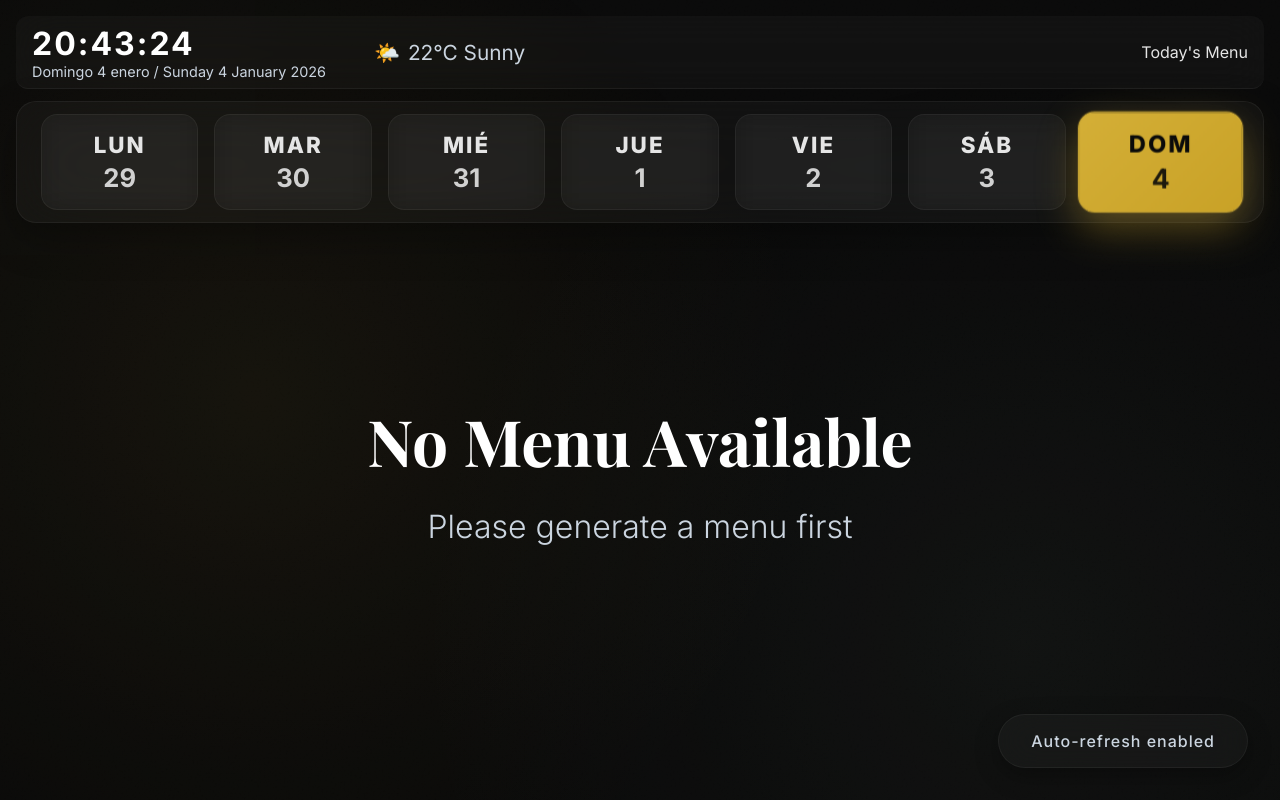
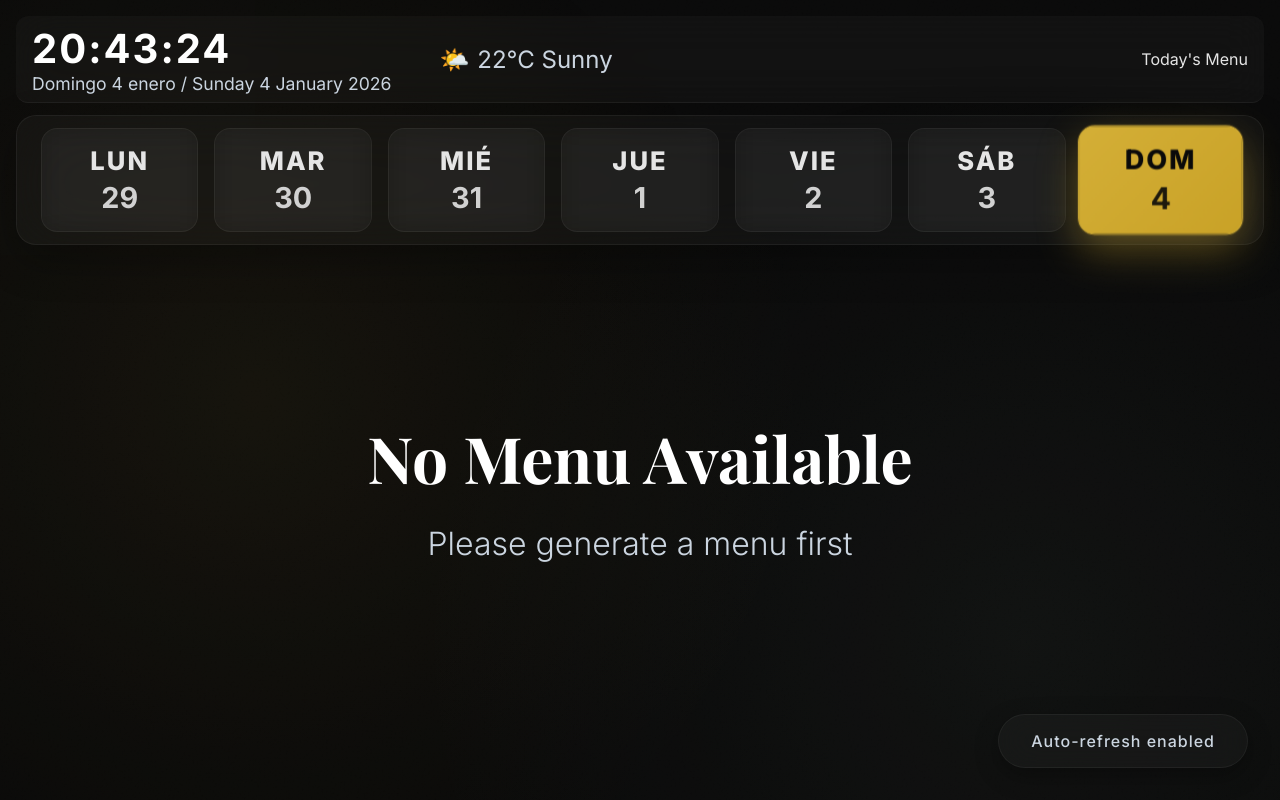
Before and after one commit to jarosquijano-netizen/kAitchen, a Flask app: page /tv in a window 1280 px wide. Run offline with Flask 3, Linux system fonts and the light colour scheme.

Commit message:
Mejora: Aumentar tamaÃ±os de fuente y espaciado para mejor legibilidad en monitores de 24 pulgadas

```diff
--- a/templates/tv_display.html
+++ b/templates/tv_display.html
@@ -118,7 +118,7 @@
         }
 
         .clock {
-            font-size: 2rem;
+            font-size: 2.5rem;
             font-weight: 700;
             font-family: 'Inter', sans-serif;
             color: var(--white);
@@ -126,13 +126,13 @@
         }
 
         .date-display {
-            font-size: 0.9rem;
+            font-size: 1.1rem;
             color: var(--silver);
             font-weight: 400;
         }
 
         .weather {
-            font-size: 1.3rem;
+            font-size: 1.5rem;
             color: var(--silver);
             display: flex;
             align-items: center;
@@ -248,7 +248,7 @@
         }
 
         .week-day-name {
-            font-size: 1.4rem;
+            font-size: 1.6rem;
             font-weight: 800;
             margin-bottom: 0.25rem;
             text-transform: uppercase;
@@ -257,7 +257,7 @@
         }
 
         .week-day-date {
-            font-size: 1.6rem;
+            font-size: 1.8rem;
             font-weight: 700;
             opacity: 0.9;
         }
@@ -1271,7 +1335,7 @@
                 let ingredientsBadgesHtml = '';
                 if (ingredients.length > 0) {
                     const badges = ingredients.map(ing =>
-                        `<span style="font-size: 0.75rem; padding: 0.375rem 0.75rem; background: rgba(255, 255, 255, 0.03); backdrop-filter: blur(12px); -webkit-backdrop-filter: blur(12px); border: 1px solid rgba(255, 255, 255, 0.05); border-radius: 0.5rem; color: rgba(255, 255, 255, 0.8); white-space: nowrap;">${ing}</span>`
+                        `<span style="font-size: 0.875rem; padding: 0.5rem 0.875rem; background: rgba(255, 255, 255, 0.03); backdrop-filter: blur(12px); -webkit-backdrop-filter: blur(12px); border: 1px solid rgba(255, 255, 255, 0.05); border-radius: 0.5rem; color: rgba(255, 255, 255, 0.8); white-space: nowrap;">${ing}</span>`
                     ).join('');
                     ingredientsBadgesHtml = `<div style="display: flex; flex-wrap: wrap; gap: 0.5rem;">${badges}</div>`;
                 }
@@ -1286,15 +1350,15 @@
                 if (nutritionItems.length > 0) {
                     nutritionHtml = `
                         <div style="display: flex; flex-direction: column; gap: 0.75rem;">
-                            <h3 style="font-size: 0.75rem; font-weight: 700; text-transform: uppercase; letter-spacing: 0.1em; color: rgba(255, 255, 255, 0.4); display: flex; align-items: center; gap: 0.5rem;">
-                                <span style="font-size: 0.875rem;">ℹ️</span>
+                            <h3 style="font-size: 0.875rem; font-weight: 700; text-transform: uppercase; letter-spacing: 0.1em; color: rgba(255, 255, 255, 0.4); display: flex; align-items: center; gap: 0.5rem;">
+                                <span style="font-size: 1rem;">ℹ️</span>
                                 <span>Nutrition Focus</span>
                             </h3>
                             <div style="display: grid; grid-template-columns: repeat(3, 1fr); gap: 0.75rem;">
                                 ${nutritionItems.map(item => `
                                     <div style="padding: 0.75rem; background: rgba(255, 255, 255, 0.05); border-radius: 0.75rem; border: 1px solid rgba(255, 255, 255, 0.05); text-align: center;">
-                                        <div style="font-size: 0.625rem; text-transform: uppercase; color: rgba(255, 255, 255, 0.3); font-weight: 700; margin-bottom: 0.25rem;">${item.key}</div>
-                                        <div style="font-size: 0.875rem; font-weight: 700; color: rgba(255, 255, 255, 0.9);">${item.val}</div>
+                                        <div style="font-size: 0.75rem; text-transform: uppercase; color: rgba(255, 255, 255, 0.3); font-weight: 700; margin-bottom: 0.25rem;">${item.key}</div>
+                                        <div style="font-size: 1rem; font-weight: 700; color: rgba(255, 255, 255, 0.9);">${item.val}</div>
                                     </div>
                                 `).join('')}
                             </div>
@@ -1308,7 +1372,7 @@
                 // Return complete meal card HTML matching zenith design EXACTLY
                 return {
                     html: `
-                        <div style="position: relative; overflow: hidden; background: rgba(255, 255, 255, 0.03); backdrop-filter: blur(12px); -webkit-backdrop-filter: blur(12px); border: 1px solid rgba(255, 255, 255, 0.05); border-radius: 1.5rem; padding: 1.25rem; display: flex; flex-direction: column; gap: 1rem; transition: all 0.5s ease;">
+                        <div style="position: relative; overflow: hidden; background: rgba(255, 255, 255, 0.03); backdrop-filter: blur(12px); -webkit-backdrop-filter: blur(12px); border: 1px solid rgba(255, 255, 255, 0.05); border-radius: 1.5rem; padding: 1.5rem; display: flex; flex-direction: column; gap: 1.25rem; transition: all 0.5s ease;">
                             <!-- Background Accent Blur (zenith: -top-24 -right-24 w-64 h-64 blur-[100px] opacity-20) -->
                             <div style="position: absolute; top: -96px; right: -96px; width: 256px; height: 256px; background: ${isAdult ? '#3B82F6' : '#F97316'}; opacity: 0.2; filter: blur(100px); pointer-events: none; border-radius: 50%; z-index: 0;"></div>
 
@@ -1330,8 +1394,8 @@
                             <!-- Meal Type and Name (zenith: flex flex-col gap-4) -->
                             <div style="display: flex; flex-direction: column; gap: 1rem; position: relative; z-index: 1;">
                                 <div style="display: flex; flex-direction: column;">
-                                    <span style="font-size: 0.625rem; text-transform: uppercase; letter-spacing: 0.1em; color: rgba(255, 255, 255, 0.4); margin-bottom: 0.25rem;">${mealNames[mealType].es} / ${mealNames[mealType].en}</span>
-                                    <h2 style="font-family: 'Playfair Display', serif; font-size: 1.5rem; color: #FFFFFF; line-height: 1.2; margin: 0; transition: color 0.3s ease;">
+                                    <span style="font-size: 0.75rem; text-transform: uppercase; letter-spacing: 0.1em; color: rgba(255, 255, 255, 0.4); margin-bottom: 0.25rem;">${mealNames[mealType].es} / ${mealNames[mealType].en}</span>
+                                    <h2 style="font-family: 'Playfair Display', serif; font-size: 2rem; color: #FFFFFF; line-height: 1.2; margin: 0; transition: color 0.3s ease;">
                                         ${mealName}
                                     </h2>
                                 </div>
@@ -1339,8 +1403,8 @@
                                 <!-- Description with sparkles (zenith: flex items-center gap-2 p-3 bg-white/5) -->
                                 ${porqueSeleccionada ? `
                                     <div style="display: flex; align-items: flex-start; gap: 0.5rem; padding: 0.75rem; background: rgba(255, 255, 255, 0.05); border-radius: 0.75rem; border: 1px solid rgba(255, 255, 255, 0.05);">
-                                        <span style="font-size: 0.875rem; color: #EAB308; flex-shrink: 0;">✨</span>
-                                        <p style="font-size: 0.75rem; color: rgba(255, 255, 255, 0.7); line-height: 1.6; font-style: italic; margin: 0;">
+                                        <span style="font-size: 1rem; color: #EAB308; flex-shrink: 0;">✨</span>
+                                        <p style="font-size: 0.875rem; color: rgba(255, 255, 255, 0.7); line-height: 1.6; font-style: italic; margin: 0;">
                                             ${porqueSeleccionada}
                                         </p>
                                     </div>
@@ -1352,19 +1416,19 @@
                                 ${prepTime ? `
                                     <div style="display: flex; align-items: center; gap: 0.5rem; color: rgba(255, 255, 255, 0.6);">
                                         <span style="font-size: 1rem; width: 1rem; height: 1rem; display: flex; align-items: center; justify-content: center;">⏱️</span>
-                                        <span style="font-size: 0.875rem; font-weight: 500;">${prepTime} min</span>
+                                        <span style="font-size: 1rem; font-weight: 500;">${prepTime} min</span>
                                     </div>
                                 ` : ''}
                                 ${calories ? `
                                     <div style="display: flex; align-items: center; gap: 0.5rem; color: rgba(255, 255, 255, 0.6);">
-                                        <span style="font-size: 1rem; width: 1rem; height: 1rem; display: flex; align-items: center; justify-content: center;">🔥</span>
-                                        <span style="font-size: 0.875rem; font-weight: 500;">${calories} kcal</span>
+                                        <span style="font-size: 1.2rem; width: 1.2rem; height: 1.2rem; display: flex; align-items: center; justify-content: center;">🔥</span>
+                                        <span style="font-size: 1rem; font-weight: 500;">${calories} kcal</span>
                                     </div>
                                 ` : ''}
                                 ${ingredients.length > 0 ? `
                                     <div style="display: flex; align-items: center; gap: 0.5rem; color: rgba(255, 255, 255, 0.6);">
-                                        <span style="font-size: 1rem; width: 1rem; height: 1rem; display: flex; align-items: center; justify-content: center;">🍴</span>
-                                        <span style="font-size: 0.875rem; font-weight: 500;">${ingredients.length} Items</span>
+                                        <span style="font-size: 1.2rem; width: 1.2rem; height: 1.2rem; display: flex; align-items: center; justify-content: center;">🍴</span>
+                                        <span style="font-size: 1rem; font-weight: 500;">${ingredients.length} Items</span>
                                     </div>
                                 ` : ''}
                             </div>
@@ -1372,7 +1436,7 @@
                             <!-- Ingredients Section (zenith: flex flex-col gap-6) -->
                             ${ingredientsBadgesHtml ? `
                                 <div style="position: relative; z-index: 1;">
-                                    <h3 style="font-size: 0.75rem; font-weight: 700; text-transform: uppercase; letter-spacing: 0.1em; color: rgba(255, 255, 255, 0.4); margin-bottom: 0.75rem; display: flex; align-items: center; gap: 0.5rem;">
+                                    <h3 style="font-size: 0.875rem; font-weight: 700; text-transform: uppercase; letter-spacing: 0.1em; color: rgba(255, 255, 255, 0.4); margin-bottom: 0.75rem; display: flex; align-items: center; gap: 0.5rem;">
                                         <span>✓</span>
                                         <span>Ingredients</span>
                                     </h3>
@@ -1383,11 +1447,11 @@
                             <!-- Instructions (moved up) -->
                             ${instrucciones ? `
                                 <div style="margin-top: 1rem; padding-top: 1rem; border-top: 1px solid rgba(255, 255, 255, 0.05); position: relative; z-index: 1;">
-                                    <div style="font-size: 0.75rem; color: rgba(255, 255, 255, 0.4); margin-bottom: 0.5rem; font-weight: 600; text-transform: uppercase; letter-spacing: 0.1em; display: flex; align-items: center; gap: 0.5rem;">
+                                    <div style="font-size: 0.875rem; color: rgba(255, 255, 255, 0.4); margin-bottom: 0.5rem; font-weight: 600; text-transform: uppercase; letter-spacing: 0.1em; display: flex; align-items: center; gap: 0.5rem;">
                                         <span>📖</span>
                                         <span>Preparation</span>
                                     </div>
-                                    <div style="font-size: 0.875rem; color: rgba(255, 255, 255, 0.7); line-height: 1.6; white-space: pre-wrap;">
+                                    <div style="font-size: 1rem; color: rgba(255, 255, 255, 0.7); line-height: 1.6; white-space: pre-wrap;">
                                         ${instrucciones}
                                     </div>
                                 </div>
@@ -1396,15 +1460,15 @@
                             <!-- Adaptations -->
                             ${adaptaciones ? `
                                 <div style="margin-top: 1rem; padding: 0.75rem; background: rgba(212, 175, 55, 0.1); border-radius: 0.75rem; border: 1px solid rgba(212, 175, 55, 0.2); position: relative; z-index: 1;">
-                                    <div style="font-size: 0.75rem; color: #D4AF37; font-weight: 600; margin-bottom: 0.25rem; text-transform: uppercase; letter-spacing: 0.1em;">✨ Adaptations</div>
-                                    <div style="font-size: 0.875rem; color: rgba(255, 255, 255, 0.7); line-height: 1.5;">${adaptaciones}</div>
+                                    <div style="font-size: 0.875rem; color: #D4AF37; font-weight: 600; margin-bottom: 0.25rem; text-transform: uppercase; letter-spacing: 0.1em;">✨ Adaptations</div>
+                                    <div style="font-size: 1rem; color: rgba(255, 255, 255, 0.7); line-height: 1.5;">${adaptaciones}</div>
                                 </div>
                             ` : ''}
 
                             <!-- Notes -->
                             ${notas ? `
                                 <div style="margin-top: 1rem; padding: 0.75rem; background: rgba(138, 161, 147, 0.1); border-radius: 0.75rem; border: 1px solid rgba(138, 161, 147, 0.2); position: relative; z-index: 1;">
-                                    <div style="font-size: 0.875rem; color: #8AA193; line-height: 1.5;">
+                                    <div style="font-size: 1rem; color: #8AA193; line-height: 1.5;">
                                         💡 ${notas}
                                     </div>
                                 </div>
@@ -1441,11 +1505,11 @@
                             <div style="margin-bottom: 1.5rem; padding: 1rem; background: rgba(255, 255, 255, 0.05); border-radius: 1rem; border: 1px solid rgba(255, 255, 255, 0.1); position: relative; z-index: 10;">
                             <div style="display: flex; justify-content: space-between; align-items: center; flex-wrap: wrap; gap: 1rem;">
                                 <div style="flex: 1; min-width: 200px;">
-                                    <div style="font-size: 0.75rem; color: rgba(255, 255, 255, 0.5); margin-bottom: 0.5rem; text-transform: uppercase; letter-spacing: 0.1em;">Califica este menú</div>
-                                    <div id="${adultRatingId}" style="display: flex; gap: 0.25rem; align-items: center;">
+                                    <div style="font-size: 0.875rem; color: rgba(255, 255, 255, 0.5); margin-bottom: 0.5rem; text-transform: uppercase; letter-spacing: 0.1em;">Califica este menú</div>
+                                    <div id="${adultRatingId}" style="display: flex; gap: 0.5rem; align-items: center;">
                                         ${[1, 2, 3, 4, 5].map(star => {
                                             return '<button onclick="rateDayMenu(\'adultos\', ' + star + ')" ' +
-                                                'style="background: none; border: none; font-size: 1.5rem; cursor: pointer; padding: 0.25rem; transition: transform 0.2s;" ' +
+                                                'style="background: none; border: none; font-size: 2rem; cursor: pointer; padding: 0.5rem; transition: transform 0.2s;" ' +
                                                 'onmouseover="this.style.transform=\'scale(1.2)\'" ' +
                                                 'onmouseout="this.style.transform=\'scale(1)\'" ' +
                                                 'title="' + star + ' ' + (star === 1 ? 'estrella' : 'estrellas') + '">' +
@@ -1455,7 +1519,7 @@
                                     </div>
                                 </div>
                                 <button id="${adultRegenId}" onclick="regenerateDayMenu('adultos')"
-                                    style="padding: 0.75rem 1.5rem; background: rgba(59, 130, 246, 0.2); border: 1px solid rgba(59, 130, 246, 0.4); border-radius: 0.75rem; color: #60A5FA; font-size: 0.875rem; font-weight: 600; cursor: pointer; transition: all 0.3s; text-transform: uppercase; letter-spacing: 0.05em;"
+                                    style="padding: 1rem 2rem; background: rgba(59, 130, 246, 0.2); border: 1px solid rgba(59, 130, 246, 0.4); border-radius: 0.75rem; color: #60A5FA; font-size: 1rem; font-weight: 600; cursor: pointer; transition: all 0.3s; text-transform: uppercase; letter-spacing: 0.05em;"
                                     onmouseover="this.style.background='rgba(59, 130, 246, 0.3)'; this.style.borderColor='rgba(59, 130, 246, 0.6)'"
                                     onmouseout="this.style.background='rgba(59, 130, 246, 0.2)'; this.style.borderColor='rgba(59, 130, 246, 0.4)'">
                                     🔄 Regenerar Menú Adultos
@@ -1516,11 +1580,11 @@
                             <div style="margin-bottom: 1.5rem; padding: 1rem; background: rgba(255, 255, 255, 0.05); border-radius: 1rem; border: 1px solid rgba(255, 255, 255, 0.1); position: relative; z-index: 10;">
                             <div style="display: flex; justify-content: space-between; align-items: center; flex-wrap: wrap; gap: 1rem;">
                                 <div style="flex: 1; min-width: 200px;">
-                                    <div style="font-size: 0.75rem; color: rgba(255, 255, 255, 0.5); margin-bottom: 0.5rem; text-transform: uppercase; letter-spacing: 0.1em;">Califica este menú</div>
-                                    <div id="${childRatingId}" style="display: flex; gap: 0.25rem; align-items: center;">
+                                    <div style="font-size: 0.875rem; color: rgba(255, 255, 255, 0.5); margin-bottom: 0.5rem; text-transform: uppercase; letter-spacing: 0.1em;">Califica este menú</div>
+                                    <div id="${childRatingId}" style="display: flex; gap: 0.5rem; align-items: center;">
                                         ${[1, 2, 3, 4, 5].map(star => {
                                             return '<button onclick="rateDayMenu(\'ninos\', ' + star + ')" ' +
-                                                'style="background: none; border: none; font-size: 1.5rem; cursor: pointer; padding: 0.25rem; transition: transform 0.2s;" ' +
+                                                'style="background: none; border: none; font-size: 2rem; cursor: pointer; padding: 0.5rem; transition: transform 0.2s;" ' +
                                                 'onmouseover="this.style.transform=\'scale(1.2)\'" ' +
                                                 'onmouseout="this.style.transform=\'scale(1)\'" ' +
                                                 'title="' + star + ' ' + (star === 1 ? 'estrella' : 'estrellas') + '">' +
@@ -1530,7 +1594,7 @@
                                     </div>
                                 </div>
                                 <button id="${childRegenId}" onclick="regenerateDayMenu('ninos')"
-                                    style="padding: 0.75rem 1.5rem; background: rgba(249, 115, 22, 0.2); border: 1px solid rgba(249, 115, 22, 0.4); border-radius: 0.75rem; color: #FB923C; font-size: 0.875rem; font-weight: 600; cursor: pointer; transition: all 0.3s; text-transform: uppercase; letter-spacing: 0.05em;"
+                                    style="padding: 1rem 2rem; background: rgba(249, 115, 22, 0.2); border: 1px solid rgba(249, 115, 22, 0.4); border-radius: 0.75rem; color: #FB923C; font-size: 1rem; font-weight: 600; cursor: pointer; transition: all 0.3s; text-transform: uppercase; letter-spacing: 0.05em;"
                                     onmouseover="this.style.background='rgba(249, 115, 22, 0.3)'; this.style.borderColor='rgba(249, 115, 22, 0.6)'"
                                     onmouseout="this.style.background='rgba(249, 115, 22, 0.2)'; this.style.borderColor='rgba(249, 115, 22, 0.4)'">
                                     🔄 Regenerar Menú Niños
@@ -1668,7 +1732,7 @@
                             const starIcon = isFilled ? '⭐' : '☆';
                             const starText = star === 1 ? 'estrella' : 'estrellas';
                             return '<button onclick="rateDayMenu(\'' + menuType + '\', ' + star + ')" ' +
-                                'style="background: none; border: none; font-size: 1.5rem; cursor: pointer; padding: 0.25rem; transition: transform 0.2s;" ' +
+                                'style="background: none; border: none; font-size: 2rem; cursor: pointer; padding: 0.5rem; transition: transform 0.2s;" ' +
                                 'onmouseover="this.style.transform=\'scale(1.2)\'" ' +
                                 'onmouseout="this.style.transform=\'scale(1)\'" ' +
                                 'title="' + star + ' ' + starText + '">' +
@@ -1756,7 +1820,7 @@
                         ratingContainer.innerHTML = [1, 2, 3, 4, 5].map(star => {
                             const isFilled = rating >= star;
                             return '<button onclick="rateDayMenu(\'adultos\', ' + star + ')" ' +
-                                'style="background: none; border: none; font-size: 1.5rem; cursor: pointer; padding: 0.25rem; transition: transform 0.2s;" ' +
+                                'style="background: none; border: none; font-size: 2rem; cursor: pointer; padding: 0.5rem; transition: transform 0.2s;" ' +
                                 'onmouseover="this.style.transform=\'scale(1.2)\'" ' +
                                 'onmouseout="this.style.transform=\'scale(1)\'" ' +
                                 'title="' + star + ' ' + (star === 1 ? 'estrella' : 'estrellas') + '">' +
@@ -1777,7 +1841,7 @@
                         ratingContainer.innerHTML = [1, 2, 3, 4, 5].map(star => {
                             const isFilled = rating >= star;
                             return '<button onclick="rateDayMenu(\'ninos\', ' + star + ')" ' +
-                                'style="background: none; border: none; font-size: 1.5rem; cursor: pointer; padding: 0.25rem; transition: transform 0.2s;" ' +
+                                'style="background: none; border: none; font-size: 2rem; cursor: pointer; padding: 0.5rem; transition: transform 0.2s;" ' +
                                 'onmouseover="this.style.transform=\'scale(1.2)\'" ' +
                                 'onmouseout="this.style.transform=\'scale(1)\'" ' +
                                 'title="' + star + ' ' + (star === 1 ? 'estrella' : 'estrellas') + '">' +
```
Also changed, not shown: other parts of templates/tv_display.html (+66 -2 lines).
